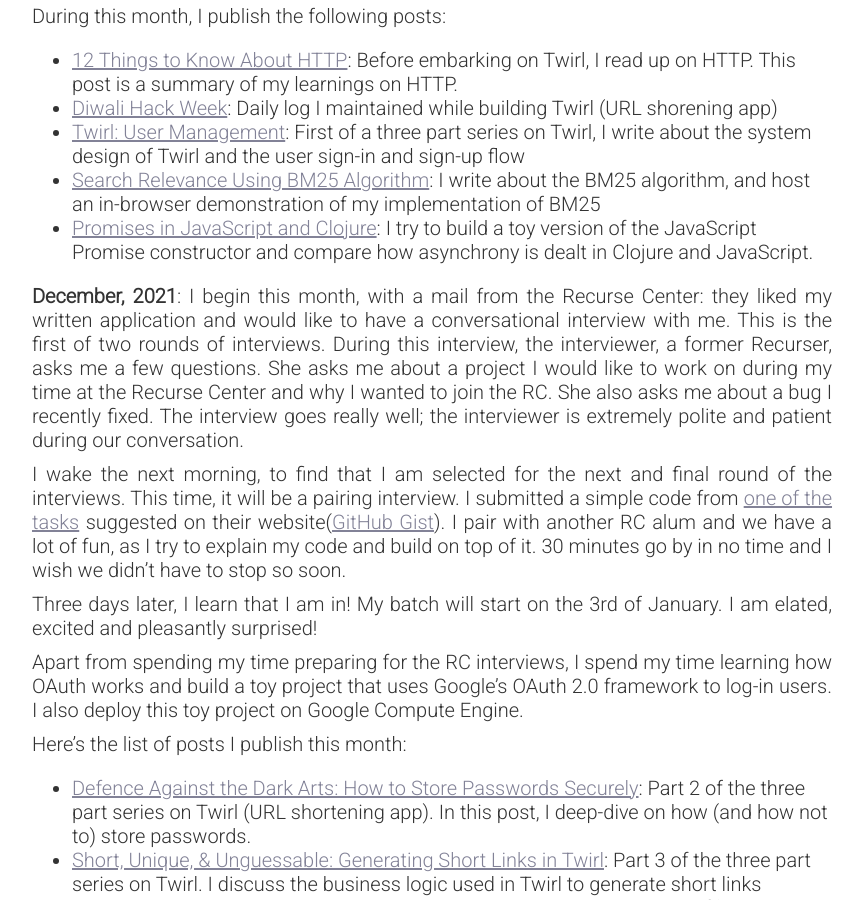
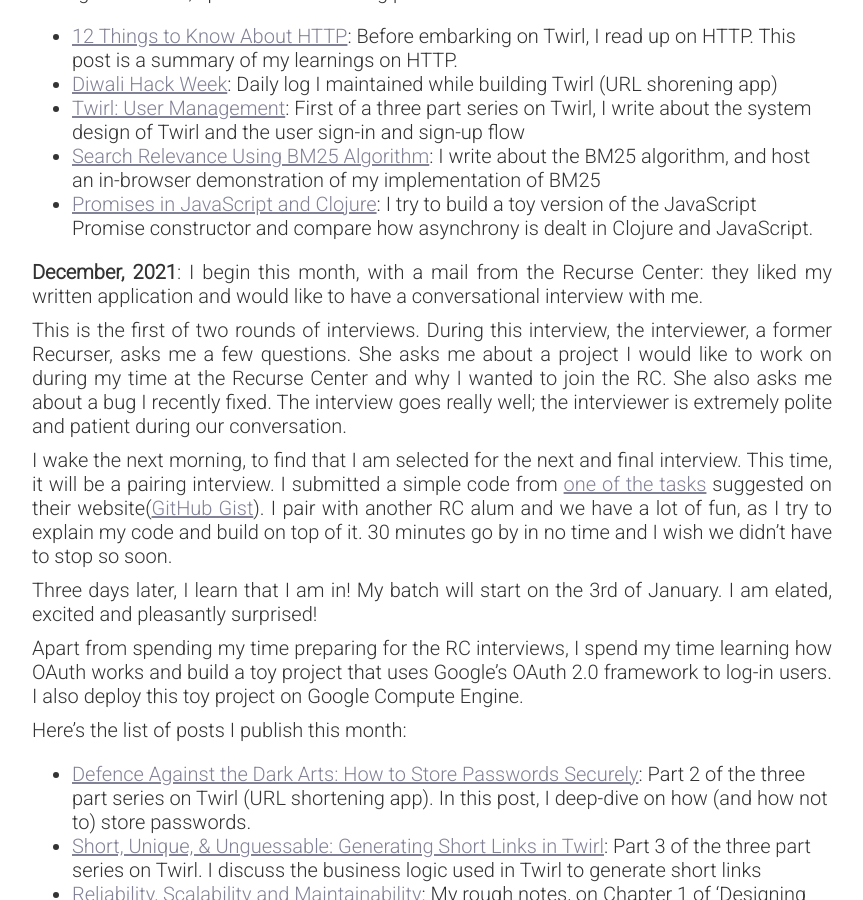
Before and after one commit to oitee/oitee.github.io, a Jekyll site: the page built from _posts/2021-12-31-looking-back-2021.md, in a window 1280 px wide and 900 px high, scrolled down 2852 px. Shown: the whole window, without its empty margins (208-1071 px from the left). Built offline with Jekyll 4.4.1, drawn with Linux system fonts in a browser that asks for light colours; comment, search, counter and statistics services are not loaded; some of the changed text lies outside the part shown.

Commit message:
Grammer fixes

```diff
--- a/_posts/2021-12-31-looking-back-2021.md
+++ b/_posts/2021-12-31-looking-back-2021.md
@@ -9,13 +9,13 @@ As 2021 comes to an end, it is a good time for reflection. I began this year as
 
 ## Act I: The Decision
 
-**March, 2021**: I've worked as a lawyer for three years. In the last 2.5 years, I have worked with one of India's leading [legal think tanks](https://vidhilegalpolicy.in/). As a research fellow, I have the unique and exciting opportunity to research on modernizing India's brankruptcy legal framework. I had [co-authored a report](https://vidhilegalpolicy.in/wp-content/uploads/2020/07/Report-on-Pre-Packaged-Insolvency-Resolution.pdf) in 2020, making a proposal to introduce a hybrid corporate insolvency mechanism in India. This year, this proposal is taken up by the Government of India, which legislates [an important amendment](https://ibbi.gov.in//uploads/legalframwork/0150ec26cf05f06e66bd82b2ec4f6296.pdf) to the Insolvency and Bankruptcy Code, 2016, to introduce a this hybrid framework for corporate debtors. The [Insolvency Law Committee](https://www.ibbi.gov.in/uploads/resources/65b114e356eacaaa2dbd25b210f845da.pdf), which officially recommends this framework, refers to our report and acknowledges every member of our team, for our inputs to the Committee.
+**March, 2021**: I've worked as a lawyer for three years. In the last 2.5 years, I have worked with one of India's leading [legal think tanks](https://vidhilegalpolicy.in/). As a research fellow, I have the unique and exciting opportunity to research on modernizing India's brankruptcy legal framework. I had [co-authored a report](https://vidhilegalpolicy.in/wp-content/uploads/2020/07/Report-on-Pre-Packaged-Insolvency-Resolution.pdf) in 2020, making a proposal to introduce a hybrid corporate insolvency mechanism in India. This year, this proposal is taken up by the Government of India, which legislates [an important amendment](https://ibbi.gov.in//uploads/legalframwork/0150ec26cf05f06e66bd82b2ec4f6296.pdf), to introduce this hybrid framework for corporate debtors. The [Insolvency Law Committee](https://www.ibbi.gov.in/uploads/resources/65b114e356eacaaa2dbd25b210f845da.pdf), which officially recommends this framework acknowledges every member of our team, for our inputs to the Committee.
 
 Doing original research, quoting international best practices, advising the Government on polciy reforms. This is my day job; and I love every bit of it. But working on so many fronts simultaneously also means that there is little time on my hand, to pursue anything else. I have always wanted to write my own novel, build something on my own, collaborate with people to solve real world problems, participate in public demonstrations related to causes that deeply affect me. I cannot find time to do any of this. Also—as my parents would complain everytime I would visit home—I often fail to take care good care of my health.
 
 **June-July 2021**: Now that the amendment bill is legislated, there is some time on my hand, to reflect on things. I realise that I would love to take some time out to try out new things. After speaking with my superior, I decide to take a sabbatical, and do things I wouldn't have the time to do otherwise.
 
-My elder brother is a software engineer; so, he nudges me to try programming as a hobby, during this spare time. I spend much of my free time, completing simple exercises on FreeCodeCamp's website. I get hooked to these exercises. I feel a certain 'runner's high' writing a few lines of code to solve problems prompted by the FreeCodeCamp website.
+My elder brother is a software engineer; so, he nudges me to try programming as a hobby, during this spare time. I spend much of my free time, completing simple exercises on [FreeCodeCamp](https://www.freecodecamp.org/learn/javascript-algorithms-and-data-structures). I get hooked to these exercises. I feel a certain 'runner's high' writing a few lines of code to solve the problems prompted by FreeCodeCamp.
 
 ## Act II: The Deep Dive
 
@@ -56,9 +56,11 @@ During this month, I publish the following posts:
 - [Search Relevance Using BM25 Algorithm](https://otee.dev/2021/11/24/search-relevance-using-bm-25.html): I write about the BM25 algorithm, and host an in-browser demonstration of my implementation of BM25
 - [Promises in JavaScript and Clojure](https://otee.dev/2021/11/10/javascript-promises.html): I try to build a toy version of the JavaScript Promise constructor and compare how asynchrony is dealt in Clojure and JavaScript.
 
-**December, 2021**: I begin this month, with a mail from the Recurse Center: they liked my written application and would like to have a conversational interview with me. This is the first of two rounds of interviews. During this interview, the interviewer, a former Recurser, asks me a few questions. She asks me about a project I would like to work on during my time at the Recurse Center and why I wanted to join the RC. She also asks me about a bug I recently fixed. The interview goes really well; the interviewer is extremely polite and patient during our conversation.
+**December, 2021**: I begin this month, with a mail from the Recurse Center: they liked my written application and would like to have a conversational interview with me.
 
-I wake the next morning, to find that I am selected for the next and final round of the interviews. This time, it will be a pairing interview. I submitted a simple code from [one of the tasks](https://www.recurse.com/pairing-tasks) suggested on their website([GitHub Gist](https://gist.github.com/oitee/ed396afeba5b122349be3d4cda1bd90f)). I pair with another RC alum and we have a lot of fun, as I try to explain my code and build on top of it. 30 minutes go by in no time and I wish we didn't have to stop so soon.
+This is the first of two rounds of interviews. During this interview, the interviewer, a former Recurser, asks me a few questions. She asks me about a project I would like to work on during my time at the Recurse Center and why I wanted to join the RC. She also asks me about a bug I recently fixed. The interview goes really well; the interviewer is extremely polite and patient during our conversation.
+
+I wake the next morning, to find that I am selected for the next and final interview. This time, it will be a pairing interview. I submitted a simple code from [one of the tasks](https://www.recurse.com/pairing-tasks) suggested on their website([GitHub Gist](https://gist.github.com/oitee/ed396afeba5b122349be3d4cda1bd90f)). I pair with another RC alum and we have a lot of fun, as I try to explain my code and build on top of it. 30 minutes go by in no time and I wish we didn't have to stop so soon.
 
 Three days later, I learn that I am in! My batch will start on the 3rd of January. I am elated, excited and pleasantly surprised!
 
```
Also changed, not shown: other parts of _posts/2021-12-31-looking-back-2021.md (+1 -1 lines).
